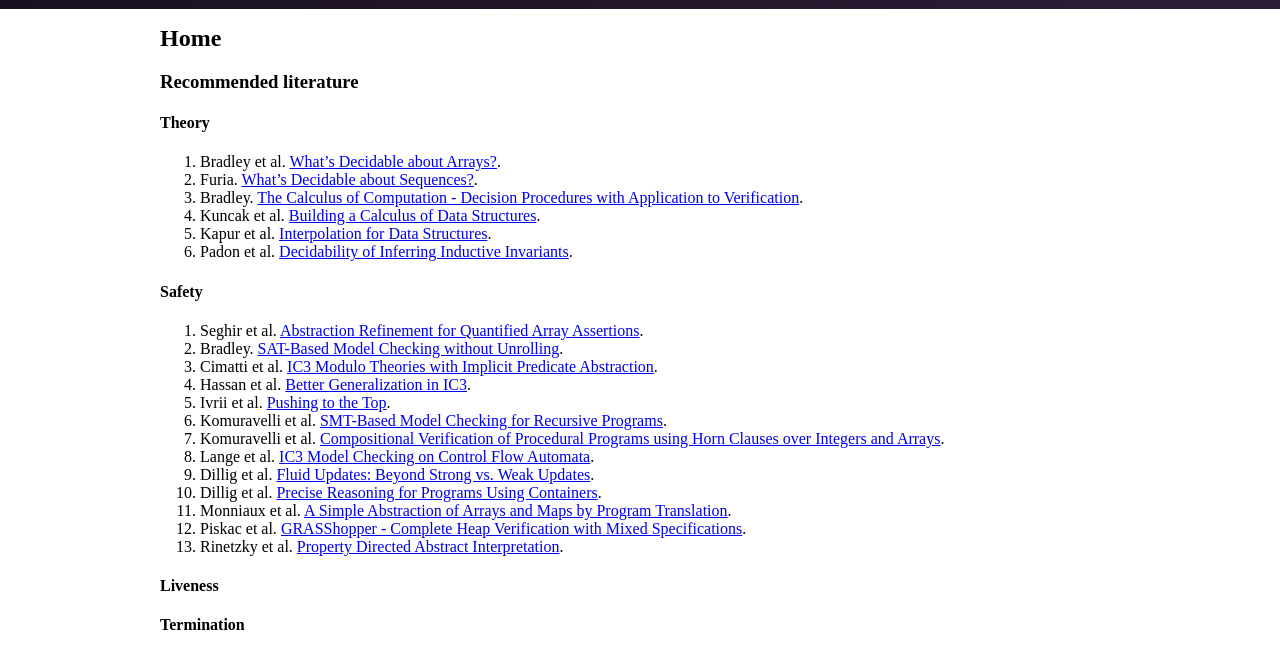
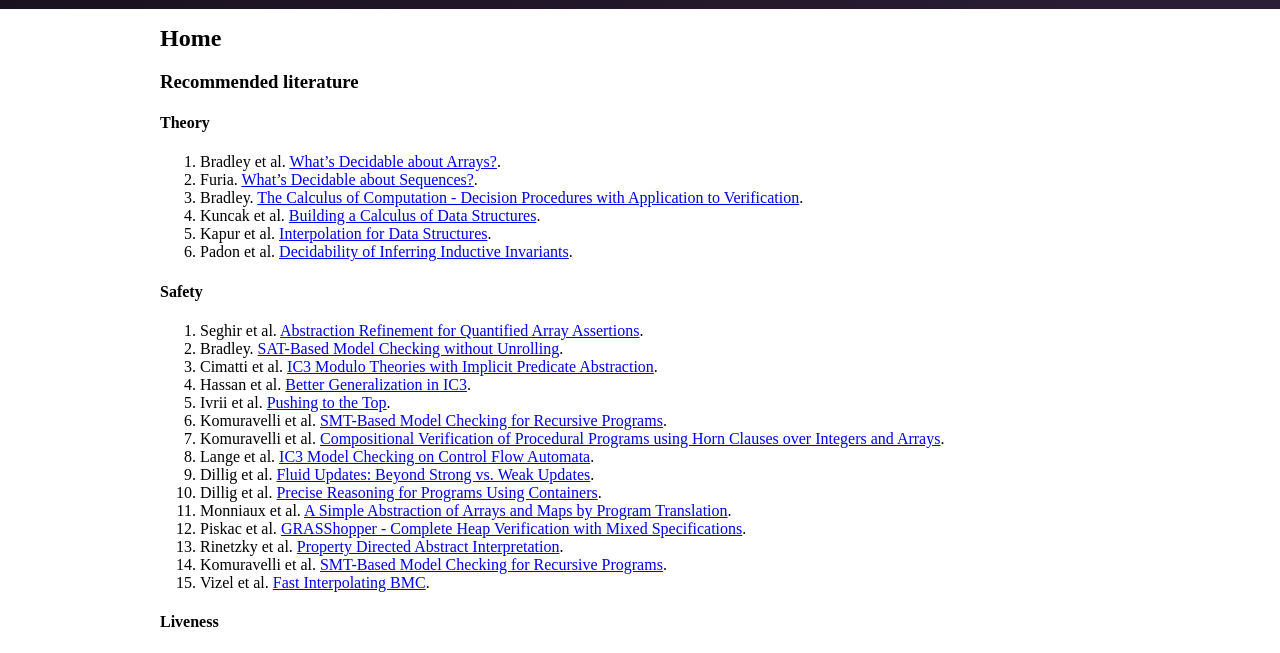
Before and after one commit to jd823592/jd823592.github.com, a plain HTML site: page index.html in a window 1280 px wide. Shown: the part 72-725 px from the top of the page. Drawn offline with Linux system fonts and the light colour scheme.

Commit message:
inter-proc, interpol

```diff
--- a/index.html
+++ b/index.html
@@ -46,6 +46,8 @@
 <li>Monniaux et al. <a href="http://dx.doi.org/10.1007/978-3-662-48288-9_13">A Simple Abstraction of Arrays and Maps by Program Translation</a>.</li>
 <li>Piskac et al. <a href="http://dx.doi.org/10.1007/978-3-642-54862-8_9">GRASShopper - Complete Heap Verification with Mixed Specifications</a>.</li>
 <li>Rinetzky et al. <a href="http://dx.doi.org/10.1007/978-3-662-49122-5_5">Property Directed Abstract Interpretation</a>.</li>
+<li>Komuravelli et al. <a href="http://dx.doi.org/10.1007/978-3-319-08867-9_2">SMT-Based Model Checking for Recursive Programs</a>.</li>
+<li>Vizel et al. <a href="http://dx.doi.org/10.1007/978-3-319-21690-4_43">Fast Interpolating BMC</a>.</li>
 </ol>
 <h4 id="liveness">Liveness</h4>
 <h4 id="termination">Termination</h4>
```
